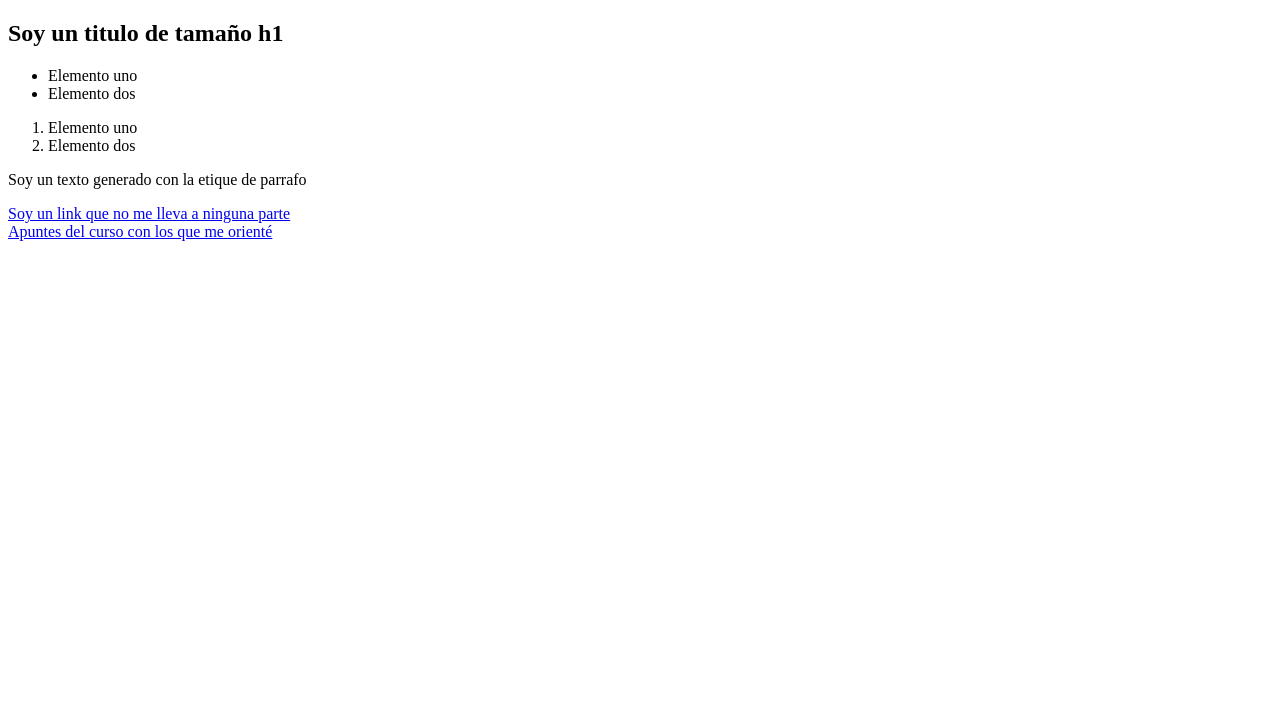
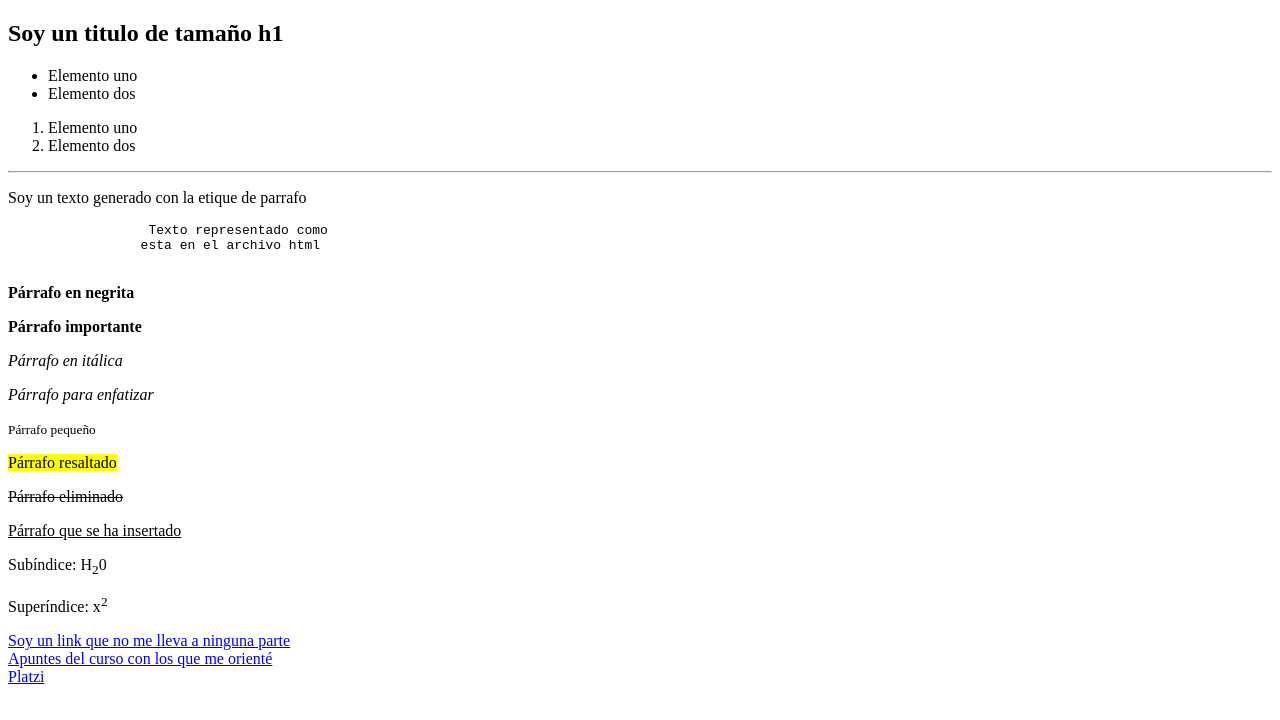
Before and after one commit to Esteban-Arcx/HTML-and-CSS, a plain HTML site: page IndexBasicStructure/index.html in a window 1280 px wide. Drawn offline with Linux system fonts and the light colour scheme.

Commit message:
Text format

```diff
--- a/IndexBasicStructure/index.html
+++ b/IndexBasicStructure/index.html
@@ -94,14 +94,50 @@
 
                 </ol>
 
+                <hr>
+
                 <p>Soy un texto generado con la etique de parrafo</p><!--Párrafo, texto-->
+
+                <pre>
+                  Texto representado como
+                 esta en el archivo html
+                </pre>
+                <!--
+                  preformatted text: lo que hace esta etiqueta es presentar el texto exactamente como está escrito en el archivo HTML.
+                  El texto suele presentarse con una fuente no proporcional o "monoespaciada". Los espacios en blanco dentro de este elemento
+                  se muestran tal y como están escritos.
+                   -->
+
+
+                <p><b>Párrafo en negrita</b></p>
+
+                <p><strong>Párrafo importante</strong></p>
+
+                <p><i>Párrafo en itálica</i></p>
+
+                <p><em>Párrafo para enfatizar</em></p>
+
+                <p><small>Párrafo pequeño</small></p>
+
+                <p><mark>Párrafo resaltado</mark></p>
+
+                <p><del>Párrafo eliminado</del></p>
+
+                <p><ins>Párrafo que se ha insertado</ins></p>
+
+                <p>Subíndice: H<sub>2</sub>0</p>
+
+                <p>Superíndice: x<sup>2</sup></p>
 
 
                 <a href="#">Soy un link que no me lleva a ninguna parte</a><!--Enlaces/links que nos permitirán movernos entre páginas.-->
                 <!-- El # es para que no se recarge la pagina  -->
                 <a href="https://www.notion.so/Curso-definitivo-de-HTML-y-CSS-d952f5019fb14a9baba4546fa7a8a13a#fb214f1ac95b4d1e804ed05fd07dc60c" target="_blank"><br>Apuntes del curso con los que me orienté</a>
+                <a href="https://platzi.com/home" target="_blank"><br>Platzi</a>
 
             </section>
+
+        </main>
   </body>
 
 </html>
```
